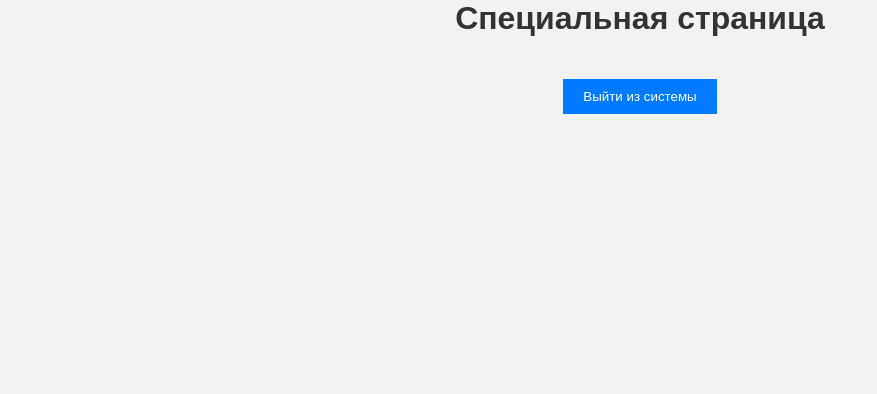
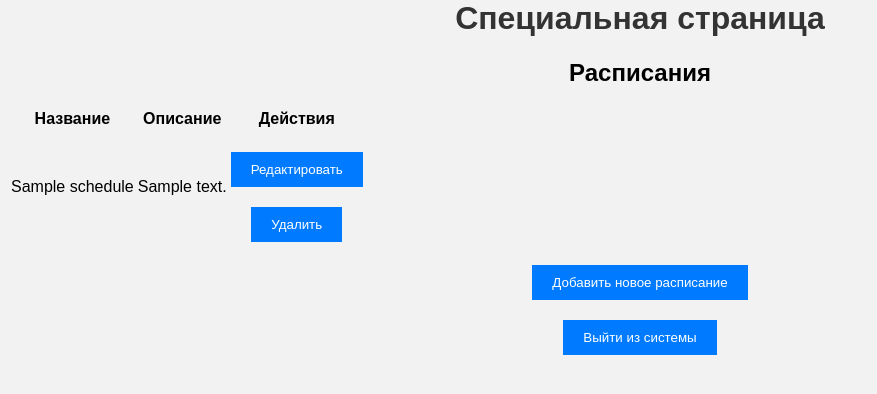
Before and after one commit to Scroll-master/Flask-Media-Scheduler, a Flask app: template templates/super_admin.html in a window 1280 px wide. Shown: the part 21-415 px from the top of the page, without its empty margins (0-877 px from the left). Run offline with Flask 3, Linux system fonts and the light colour scheme; the template is opened without the code that fills it: values that come from a table or form of the project are taken from there, others are empty; tables that the repository leaves empty hold one stand-in row (values such as "Sample post").

Commit message:
Small changes requiring improvement and subsequent editing

```diff
--- a/app.py
+++ b/app.py
@@ -78,7 +78,7 @@ def load_user(user_id):
 
 class Schedule(db.Model):
     id = db.Column(db.Integer, primary_key=True)
-    name = db.Column(db.String(100), nullable=False)
+    name = db.Column(db.String(100))
     description = db.Column(db.String(255))
     type = db.Column(db.String(50))  # Например, 'периодическое', 'исключение', 'специальная дата'
     events = db.relationship('Event', backref='schedule', lazy=True)
@@ -185,11 +185,62 @@ def admin_page():
 def super_admin_page():
     if current_user.role != 'master':
         return "Доступ запрещен", 403  # Или перенаправление на другую страницу
+    schedules = Schedule.query.all()  # Загружаем все расписания из базы данных
     # Логика страницы Super_Admin
-    return render_template('super_admin.html')
+    return render_template('super_admin.html', schedules=schedules)
+
+
+#Маршрут для создания нового расписания:
+@app.route('/schedule/new', methods=['GET', 'POST'])
+@login_required
+def new_schedule():
+    if current_user.role != 'master':
+        return "Доступ запрещен", 403
+    schedule = None  # Нет расписания при создании нового
+    if request.method == 'POST':
+        name = request.form.get('name')
+        description = request.form.get('description')
+        type = request.form.get('type')
+        # Создание нового объекта Schedule
+        new_schedule = Schedule(name=name, description=description, type=type)
+        db.session.add(new_schedule)
+        db.session.commit()
+        flash('Новое расписание создано.')
+        return redirect(url_for('super_admin_page'))
+    # Передаем None для schedule, чтобы шаблон знал, что это создание, а не редактирование
+    return render_template('edit_schedule.html', schedule=schedule)
+
+#Маршрут для редактирования существующего расписания:
+@app.route('/schedule/edit/<int:schedule_id>', methods=['GET', 'POST'])
+@login_required
+def edit_schedule(schedule_id):
+    if current_user.role != 'master':
+        return "Доступ запрещен", 403
+    schedule = Schedule.query.get_or_404(schedule_id)
+    # Логика редактирования расписания
+    if request.method == 'POST':
+        schedule.name = request.form.get('name')
+        schedule.description = request.form.get('description')
+        schedule.type = request.form.get('type')
 
 
 
+        db.session.commit()
+        flash('Расписание успешно обновлено.')
+        return redirect(url_for('super_admin_page'))
+
+    return render_template('edit_schedule.html', schedule=schedule)
+
+#Маршрут для удаления расписания:
+@app.route('/schedule/delete/<int:schedule_id>', methods=['POST'])
+@login_required
+def delete_schedule(schedule_id):
+    if current_user.role != 'master':
+        return "Доступ запрещен", 403
+    schedule = Schedule.query.get_or_404(schedule_id)
+    db.session.delete(schedule)
+    db.session.commit()
+    return redirect(url_for('super_admin_page'))
 
 print("Перед if __name__ == '__main__':")
 
--- a/templates/super_admin.html
+++ b/templates/super_admin.html
@@ -4,6 +4,42 @@
 
 {% block content %}
     <h1>Специальная страница</h1>
+
+    <h2>Расписания</h2>
+<table>
+    <thead>
+        <tr>
+            <th>Название</th>
+            <th>Описание</th>
+            <th>Действия</th>
+        </tr>
+    </thead>
+    <tbody>
+        {% for schedule in schedules %}
+        <tr>
+            <td>{{ schedule.name }}</td>
+            <td>{{ schedule.description }}</td>
+            <td>
+                {% if schedule.id %}
+                <form action="{{ url_for('edit_schedule', schedule_id=schedule.id) }}" method="post">
+                    <button type="submit">Редактировать</button>
+                </form>
+                <form action="{{ url_for('delete_schedule', schedule_id=schedule.id) }}" method="post">
+                    <button type="submit">Удалить</button>
+                </form>
+                {% else %}
+                <p>Действия недоступны</p>
+                {% endif %}
+            </td>
+        </tr>
+        {% endfor %}
+    </tbody>
+</table>
+<form action="{{ url_for('new_schedule') }}" method="get">
+    <button type="submit">Добавить новое расписание</button>
+</form>
+
+
     <form method="GET" action="/logout">
         <button type="submit">Выйти из системы</button>
     </form>
```
Also changed, not shown: templates/edit_schedule.html (added, +24 -0 lines).
